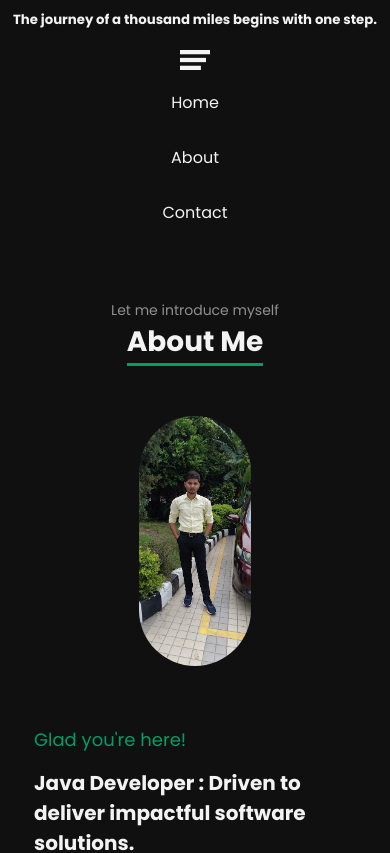
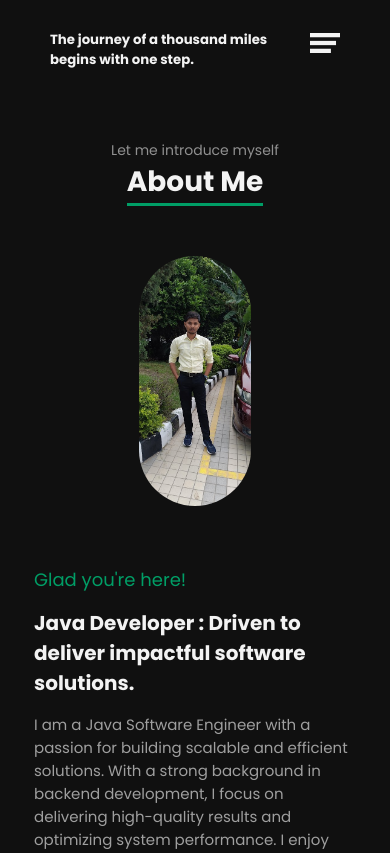
Before and after one commit to BootifulDeveloper/myportfolio, a React (Create React App) app: page /about in a window 390 px wide. Shown: the top 853 px of the page. Built offline with nearby package versions, Linux system fonts and the light colour scheme.

Commit message:
Reverted the last 3 commits

```diff
--- a/src/index.css
+++ b/src/index.css
@@ -139,7 +139,6 @@ header {
   display: flex;
   justify-content: space-between;
   align-items: center;
-  flex-wrap: wrap;
 }
 
 .logo {
@@ -223,10 +222,9 @@ header {
 
   .btn {
     width: 100%;
+    /* Full-width button on mobile */
     padding: 15px;
-    /* Full-width button on mobile */
-    font-size: 16px;
-    /* Adjust button font for better touch interaction */
+    /* Larger padding */
   }
 
   .skillsSection {
@@ -242,38 +240,9 @@ header {
 
   .gfgProfile {
     font-size: 16px;
+    /* Slightly larger font on small screens */
     padding: 10px;
     /* Increased padding */
-  }
-
-  header {
-    padding: 10px;
-    /* Reduce padding for smaller screens */
-    flex-direction: column;
-    /* Stack header elements */
-  }
-
-  .logo {
-    margin-bottom: 10px;
-    /* Add margin to separate logo from navigation */
-  }
-
-  .links {
-    position: static;
-    display: block;
-    width: 100%;
-    padding: 0;
-  }
-
-  .links a {
-    padding: 15px 0;
-    /* Increase padding for easier touch interactions */
-    font-size: 16px;
-  }
-
-  .dropdown-toggle {
-    font-size: 18px;
-    /* Larger font size for better readability */
   }
 }
 
@@ -284,7 +253,7 @@ header {
     justify-content: flex-end;
     position: relative;
     top: auto;
-    width: auto;
+    width: 0;
     left: 0;
     padding: 0 10px;
   }
```
